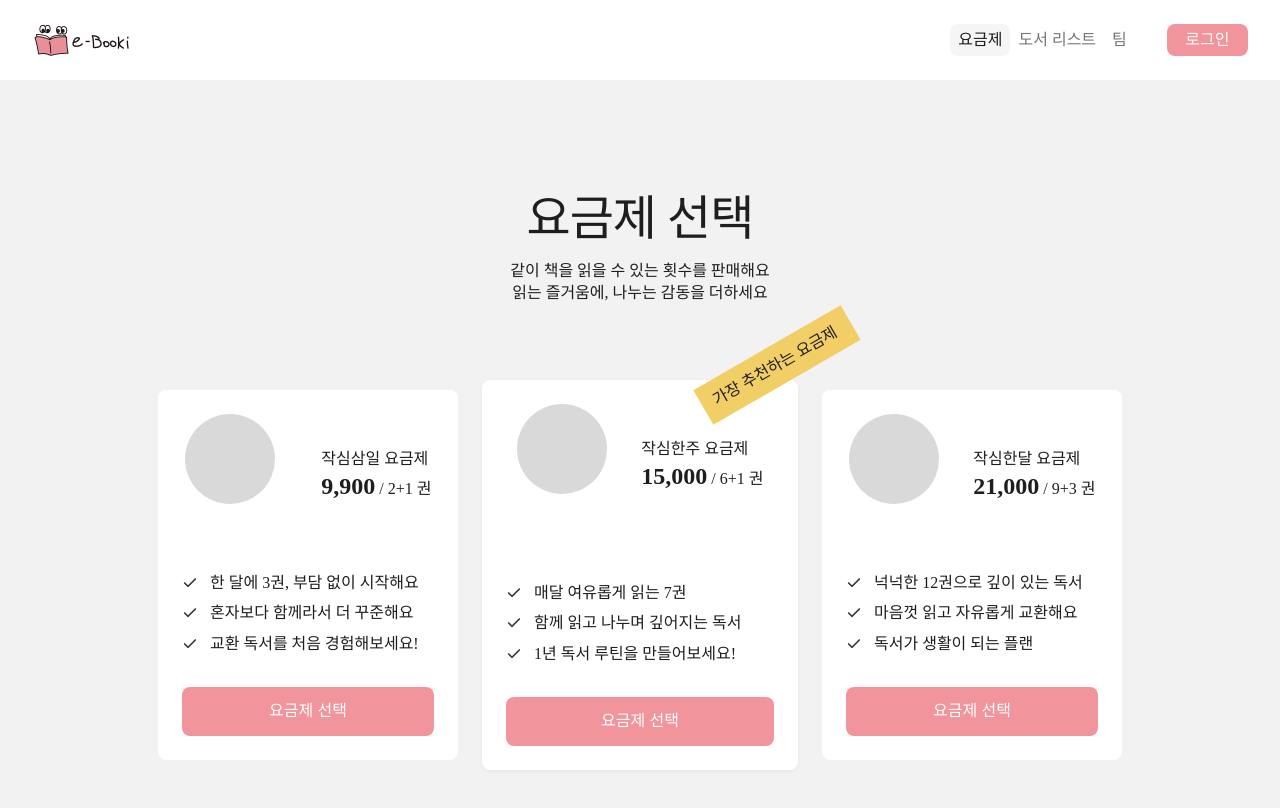
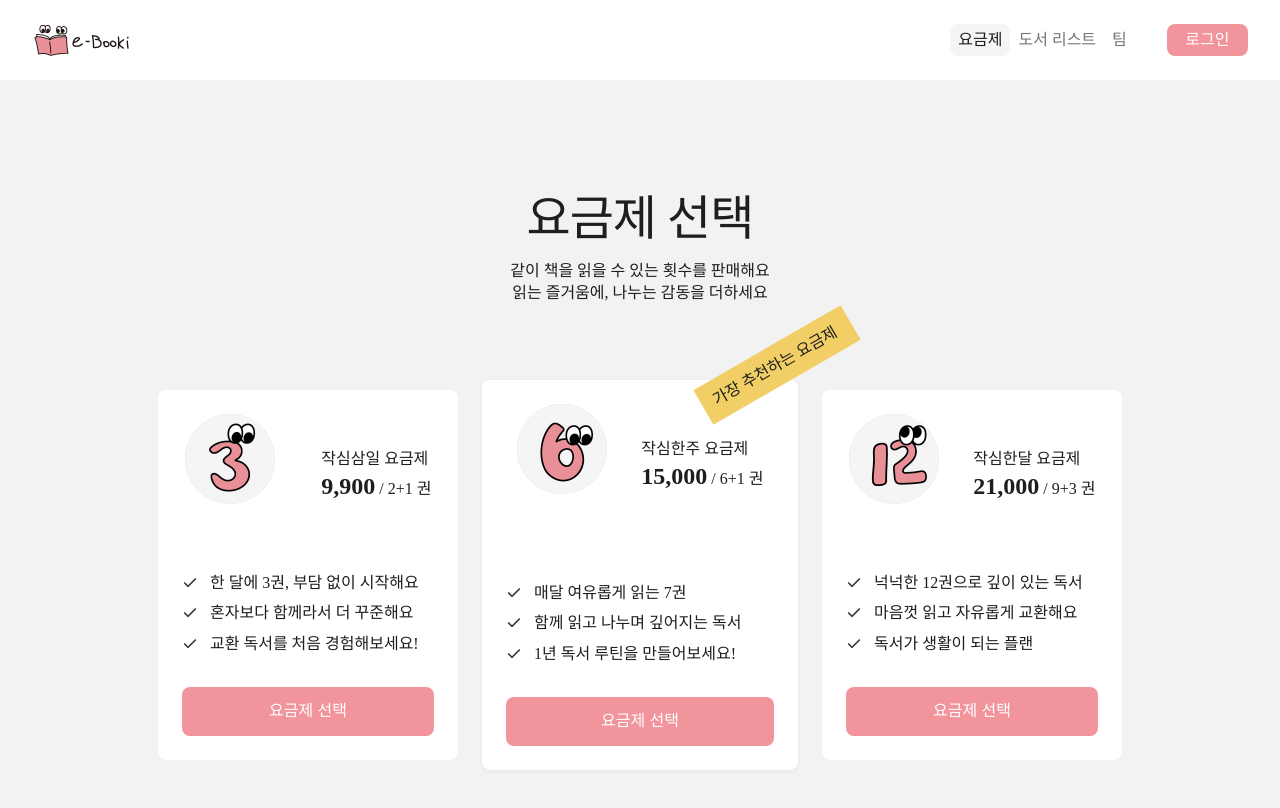
Before and after one commit to E-booki-Project/Ebooki_FE, a React (Vite) app: page /pricing in a window 1280 px wide. Shown: the top 808 px of the page. Built offline with nearby package versions, Linux system fonts and the light colour scheme.

Commit message:
요금제 이미지 변경

```diff
--- a/src/components/PaymentFail.jsx
+++ b/src/components/PaymentFail.jsx
@@ -1,6 +1,8 @@
 import React from "react";
 import { useNavigate } from "react-router-dom";
 import * as F from "../styles/components/PaymentFailStyle";
+
+import payfail from "../assets/images/pay_fail.png";
 
 function PaymentFail() {
     const navigate = useNavigate();
@@ -10,7 +12,7 @@ function PaymentFail() {
     };
     return (
         <F.FailContainer>
-            <F.ImageIcon />
+            <F.ImageIcon src={payfail} />
             <F.FailText>
                 <F.Title>결제를 실패했어요</F.Title>
                 <F.Content>
--- a/src/components/PaymentSuccess.jsx
+++ b/src/components/PaymentSuccess.jsx
@@ -1,6 +1,8 @@
 import React from "react";
 import { useNavigate } from "react-router-dom";
 import * as S from "../styles/components/PaymentSuccessStyle";
+
+import paysuccess from "../assets/images/pay_success.png";
 
 function PaymentSuccess() {
     const navigate = useNavigate();
@@ -10,7 +12,7 @@ function PaymentSuccess() {
     };
     return (
         <S.SuccessContainer>
-            <S.ImageIcon />
+            <S.ImageIcon src={paysuccess} />
             <S.SuccessText>
                 <S.Title>결제가 완료되었어요</S.Title>
                 <S.Content>
--- a/src/pages/pricing/Pricing.jsx
+++ b/src/pages/pricing/Pricing.jsx
@@ -2,6 +2,9 @@ import React from "react";
 import * as P from "../../styles/pricing/PricingStyle";
 
 import Check from "../../assets/images/check.png";
+import price1 from "../../assets/images/price_1.png";
+import price2 from "../../assets/images/price_2.png";
+import price3 from "../../assets/images/price_3.png";
 
 function Pricing() {
     return (
@@ -17,7 +20,7 @@ function Pricing() {
             <P.PlanContainer>
                 <P.PlanCard>
                     <P.PlanHeader>
-                        <P.PlanIcon />
+                        <P.PlanIcon src={price1} />
                         <P.PlanWrapper>
                             <P.PlanName>작심삼일 요금제</P.PlanName>
                             <P.PlanPrice>
@@ -56,7 +59,7 @@ function Pricing() {
                 >
                     <P.RecommendedTag>가장 추천하는 요금제</P.RecommendedTag>
                     <P.PlanHeader>
-                        <P.PlanIcon />
+                        <P.PlanIcon src={price2} />
                         <P.PlanWrapper>
                             <P.PlanName>작심한주 요금제</P.PlanName>
                             <P.PlanPrice>
@@ -86,7 +89,7 @@ function Pricing() {
                 </P.PlanCard>
                 <P.PlanCard>
                     <P.PlanHeader>
-                        <P.PlanIcon />
+                        <P.PlanIcon src={price3} />
                         <P.PlanWrapper>
                             <P.PlanName>작심한달 요금제</P.PlanName>
                             <P.PlanPrice>
--- a/src/styles/pricing/PricingStyle.js
+++ b/src/styles/pricing/PricingStyle.js
@@ -60,7 +60,7 @@ export const PlanHeader = styled.div`
     width: 247px;
 `;
 
-export const PlanIcon = styled.div`
+export const PlanIcon = styled.img`
     width: 90px;
     height: 90px;
     border-radius: 9999px;
```
